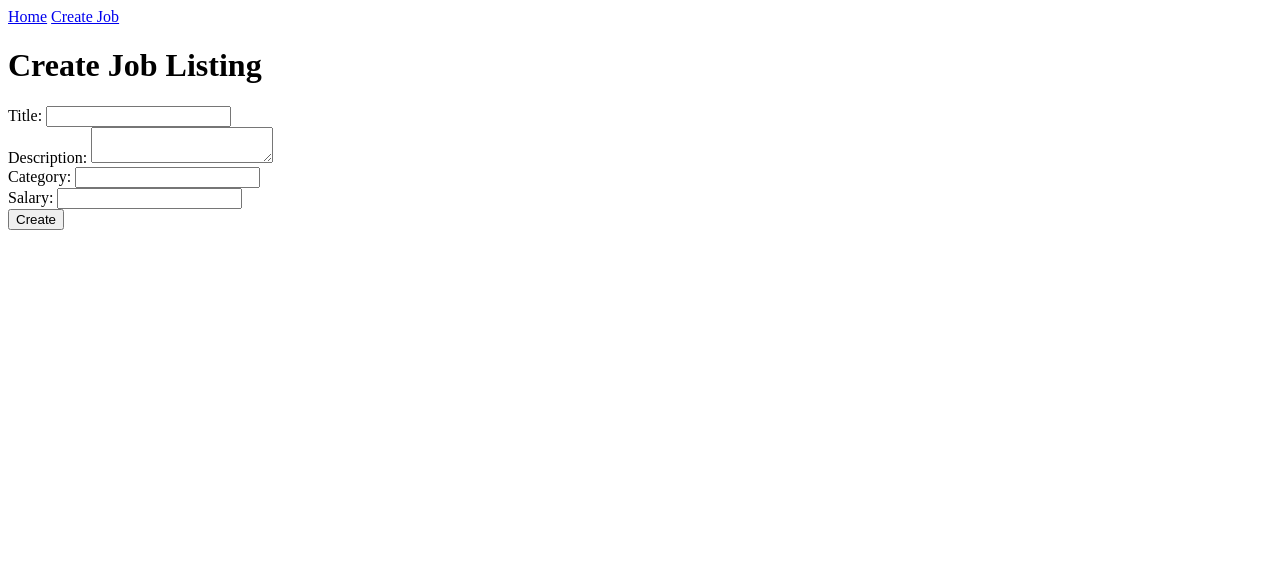
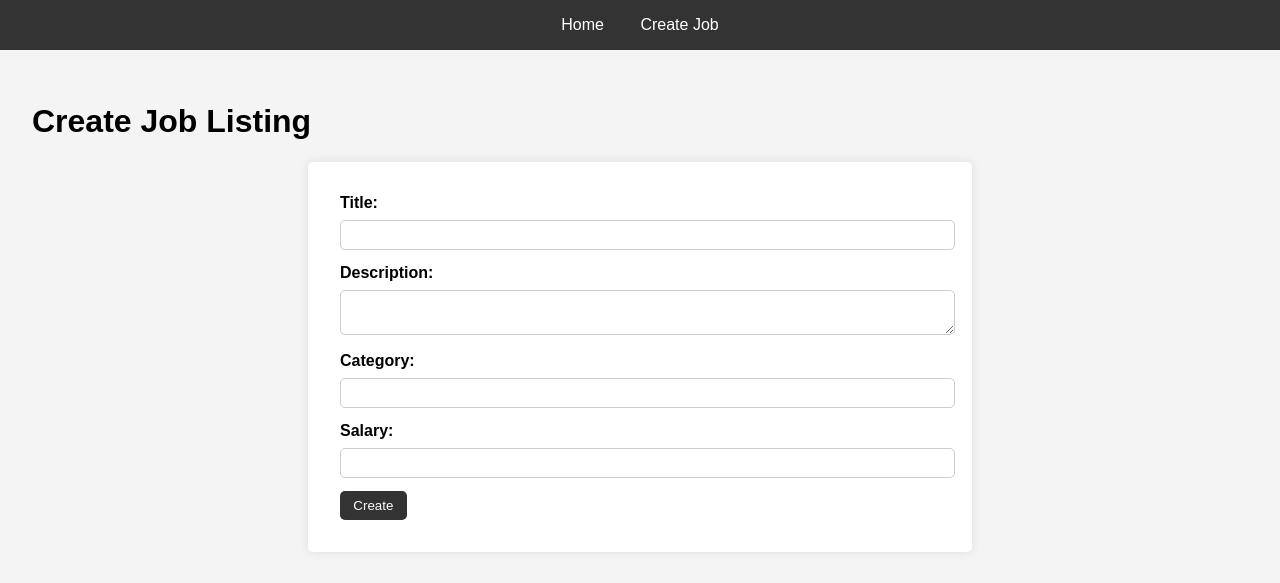
Before and after one commit to trungkien15work/COSC3015_Assignment_3_P2, a Flask app: page /create in a window 1280 px wide. Shown: the top 583 px of the page. Run offline with Flask 3, Linux system fonts and the light colour scheme.

Commit message:
commit css

```diff
--- a/templates/base.html
+++ b/templates/base.html
@@ -5,6 +5,72 @@
     <meta charset="UTF-8">
     <meta name="viewport" content="width=device-width, initial-scale=1.0">
     <title>Job Hunting Website</title>
+    <style>
+        body {
+            font-family: Arial, sans-serif;
+            margin: 0;
+            padding: 0;
+            background-color: #f4f4f4;
+        }
+
+        nav {
+            background-color: #333;
+            color: #fff;
+            padding: 1em;
+            text-align: center;
+        }
+
+        nav a {
+            color: #fff;
+            margin: 0 1em;
+            text-decoration: none;
+        }
+
+        nav a:hover {
+            text-decoration: underline;
+        }
+
+        .container {
+            padding: 2em;
+        }
+
+        form {
+            background-color: #fff;
+            padding: 2em;
+            border-radius: 5px;
+            box-shadow: 0 0 10px rgba(0, 0, 0, 0.1);
+            max-width: 600px;
+            margin: 0 auto;
+        }
+
+        label {
+            display: block;
+            margin-bottom: 0.5em;
+            font-weight: bold;
+        }
+
+        input[type="text"],
+        textarea {
+            width: 100%;
+            padding: 0.5em;
+            margin-bottom: 1em;
+            border: 1px solid #ccc;
+            border-radius: 5px;
+        }
+
+        button {
+            background-color: #333;
+            color: #fff;
+            padding: 0.5em 1em;
+            border: none;
+            border-radius: 5px;
+            cursor: pointer;
+        }
+
+        button:hover {
+            background-color: #555;
+        }
+    </style>
 </head>
 
 <body>
@@ -12,7 +78,9 @@
         <a href="{{ url_for('index') }}">Home</a>
         <a href="{{ url_for('create_job') }}">Create Job</a>
     </nav>
-    {% block content %}{% endblock %}
+    <div class="container">
+        {% block content %}{% endblock %}
+    </div>
 </body>
 
 </html>
```
